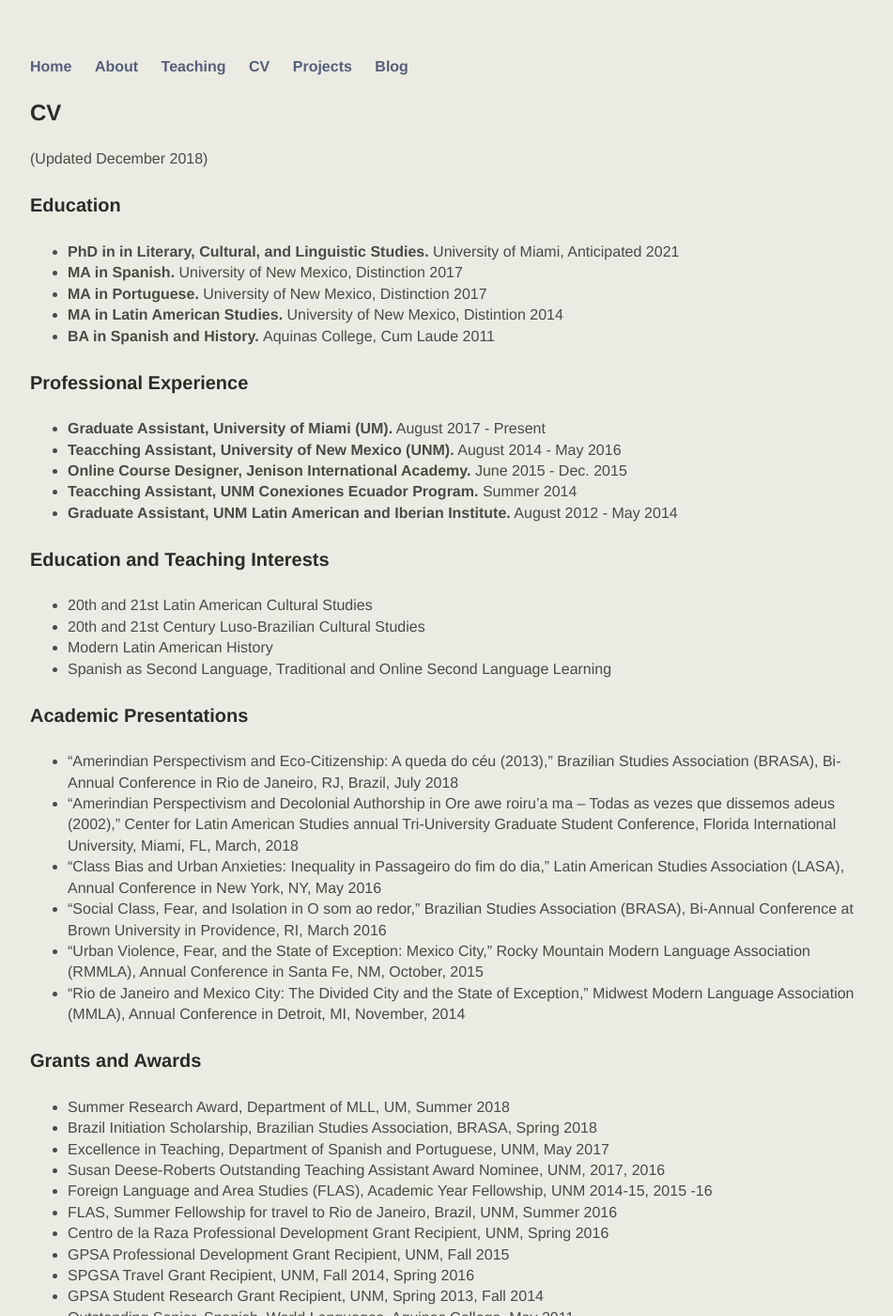
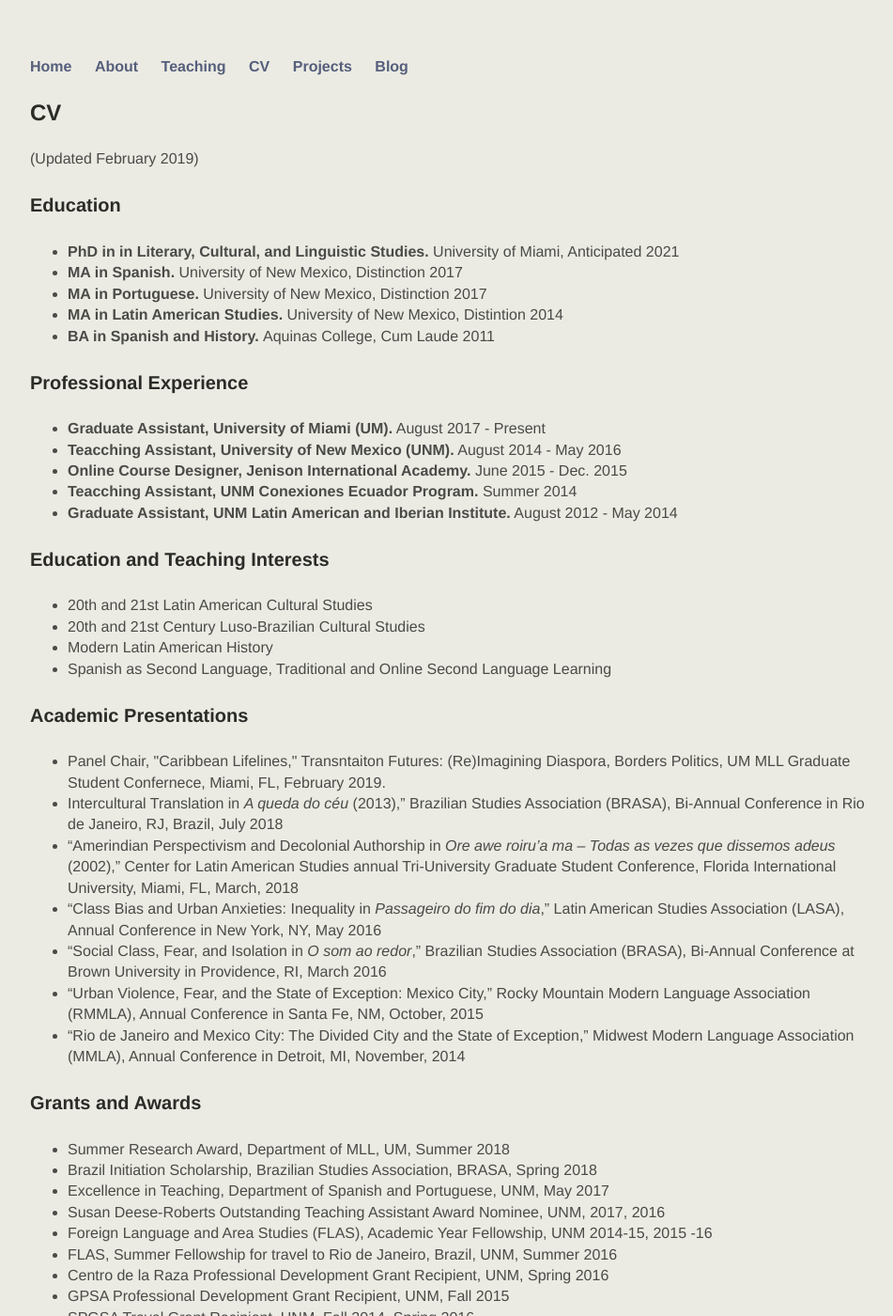
Before and after one commit to samgjohnson/samgjohnson.github.io, a Jekyll site: the page built from cv/index.html, in a window 1280 px wide and 1400 px high. Shown: the whole window at 94% size, without its empty margins (160-1111 px from the left). Built offline with Jekyll 4.4.1, drawn with Linux system fonts in a browser that asks for light colours.

Commit message:
cv updates, title size for projects

```diff
--- a/cv/index.html
+++ b/cv/index.html
@@ -3,7 +3,7 @@
 title: CV
 ---
 <h3>CV</h3>
-<p>(Updated December 2018)</p>
+<p>(Updated February 2019)</p>
 <h4>Education</h4>
 <ul>
   <li><b>PhD in in Literary, Cultural, and Linguistic Studies. </b>University of Miami, Anticipated 2021</li>
@@ -29,10 +29,11 @@
 </ul>
 <h4>Academic Presentations</h4>
 <ul>
-  <li>“Amerindian Perspectivism and Eco-Citizenship: A queda do céu (2013),” Brazilian Studies Association (BRASA), Bi-Annual Conference in Rio de Janeiro, RJ, Brazil, July 2018</li>
-  <li>“Amerindian Perspectivism and Decolonial Authorship in Ore awe roiru’a ma – Todas as vezes que dissemos adeus (2002),” Center for Latin American Studies annual Tri-University Graduate Student Conference, Florida International University, Miami, FL, March, 2018</li>
-  <li>“Class Bias and Urban Anxieties: Inequality in Passageiro do fim do dia,” Latin American Studies Association (LASA), Annual Conference in New York, NY, May 2016</li>
-  <li>“Social Class, Fear, and Isolation in O som ao redor,” Brazilian Studies Association (BRASA), Bi-Annual Conference at Brown University in Providence, RI, March 2016</li>
+  <li>Panel Chair, "Caribbean Lifelines," Transntaiton Futures: (Re)Imagining Diaspora, Borders Politics, UM MLL Graduate Student Confernece, Miami, FL, February 2019.</li>
+  <li>Intercultural Translation in <i>A queda do céu</i> (2013),” Brazilian Studies Association (BRASA), Bi-Annual Conference in Rio de Janeiro, RJ, Brazil, July 2018</li>
+  <li>“Amerindian Perspectivism and Decolonial Authorship in <i>Ore awe roiru’a ma – Todas as vezes que dissemos adeus</i> (2002),” Center for Latin American Studies annual Tri-University Graduate Student Conference, Florida International University, Miami, FL, March, 2018</li>
+  <li>“Class Bias and Urban Anxieties: Inequality in <i>Passageiro do fim do dia</i>,” Latin American Studies Association (LASA), Annual Conference in New York, NY, May 2016</li>
+  <li>“Social Class, Fear, and Isolation in <i>O som ao redor</i>,” Brazilian Studies Association (BRASA), Bi-Annual Conference at Brown University in Providence, RI, March 2016</li>
   <li>“Urban Violence, Fear, and the State of Exception: Mexico City,” Rocky Mountain Modern Language Association (RMMLA), Annual Conference in Santa Fe, NM, October, 2015</li>
   <li>“Rio de Janeiro and Mexico City: The Divided City and the State of Exception,” Midwest Modern Language Association (MMLA), Annual Conference in Detroit, MI, November, 2014</li>
 </ul>
--- a/dhprojects/mll726sp2019/index.html
+++ b/dhprojects/mll726sp2019/index.html
@@ -1,6 +1,6 @@
 ---
 layout: default
 ---
-<h3>Cartas y colonización</h3>
+<h3>Cartas y colonización: Evaluación del contexto digital de cartas de conquista</h3>
 <h4>"Carta a Luis Santángel" de Cristóbol Colón (1492) y "Carta de Achamento" de Pero Vaz de Caminha (1500)</h4>
 <p>Este ensayo considera los recursos digitales disponibles que presentan las cartas de relación de Cristóbal Colón y “A carta de achamento” de Pero Vaz de Caminha. Una examinación de los recursos disponibles revela la falta de perspectiva crítica y una interés en la presencia de narrativas de “descubrimiento” por los sitios que presentan versiones variadas de estos documentos. Mi metodología por seleccionar los sitios analizados aquí fue considerar como la mayoría de estudiantes (o otras poblaciones) que van a buscar estos documentos los van a encontrar. Sea bueno o malo, el primer punto de acceso para muchos sigue siendo en Wikipedia. Por eso mi punto de partida son los sitios de Wikipedia en inglés, portugués, y español. Además yo examino la presentación de estos documentos por los archivos que contiene los documentos originales y también unos versiones digitalizadas como parte repositorios digitales de organizaciones privadas y sin fines de lucro que hacen los documentos disponibles.</p>
```
